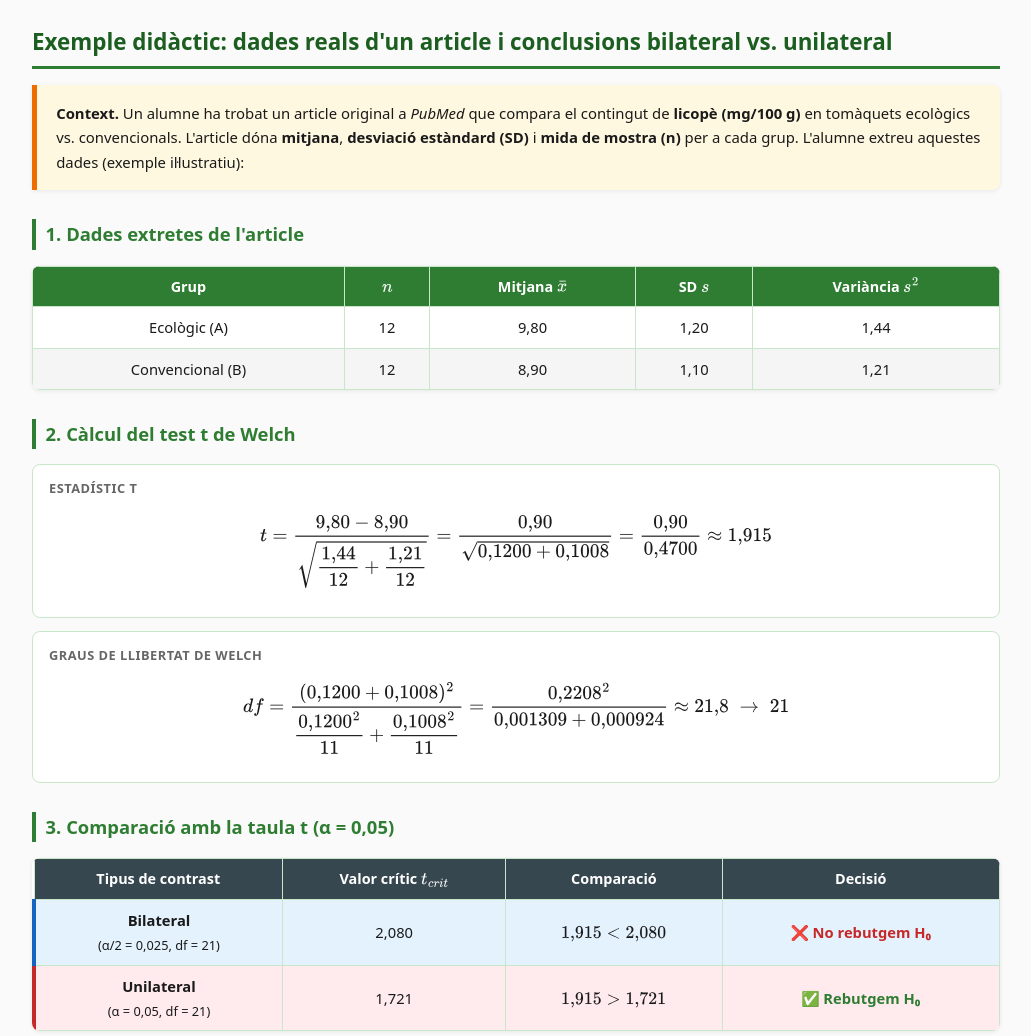
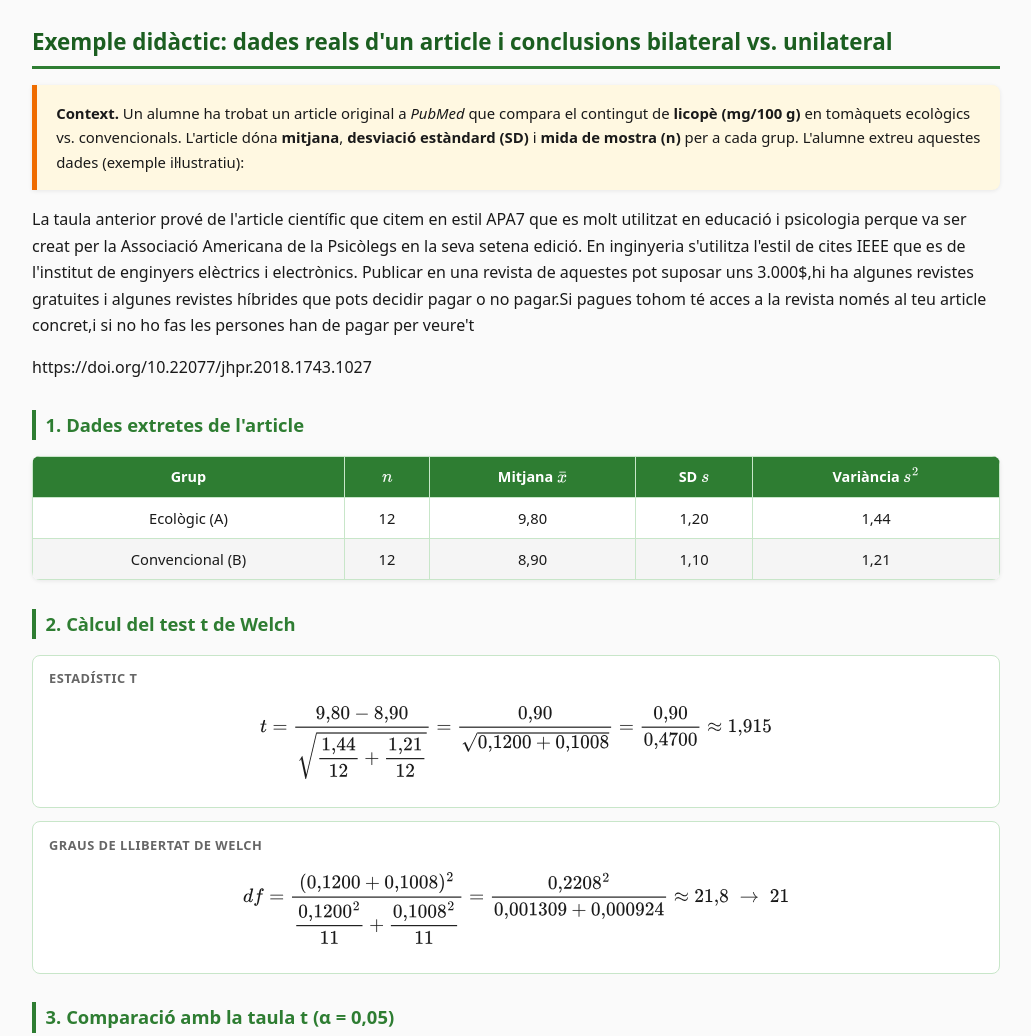
Before and after one commit to malakIESpompeu/malakIESpompeu.github.io, a plain HTML site: page t/index.html in a window 1280 px wide. Shown: the top 1036 px of the page, without its empty margins (124-1155 px from the left). Drawn offline with nearby package versions, Linux system fonts and the light colour scheme.

Commit message:
index.html

```diff
--- a/t/index.html
+++ b/t/index.html
@@ -167,8 +167,16 @@ window.MathJax = {
   <strong>mitjana</strong>, <strong>desviació estàndard (SD)</strong> i <strong>mida de mostra (n)</strong>
   per a cada grup. L'alumne extreu aquestes dades (exemple il·lustratiu):
 </div>
+<div>La taula anterior prové de l'article científic que citem en estil APA7 que
+es molt utilitzat en educació i psicologia perque va ser creat per la Associació Americana
+de la Psicòlegs en la seva setena edició. En inginyeria s'utilitza l'estil de cites IEEE que es
+de l'institut de enginyers elèctrics i electrònics.
+Publicar en una revista de aquestes pot suposar uns 3.000$,hi ha algunes revistes gratuites
+i algunes revistes híbrides que pots decidir pagar o no pagar.Si pagues tohom té acces a la
+revista només al teu article concret,i si no ho fas les persones han de pagar per veure't
+</p>
+ https://doi.org/10.22077/jhpr.2018.1743.1027
 
-<!-- ============================================================ -->
 <h2>1. Dades extretes de l'article</h2>
 
 <div class="taula-wrap">
```
